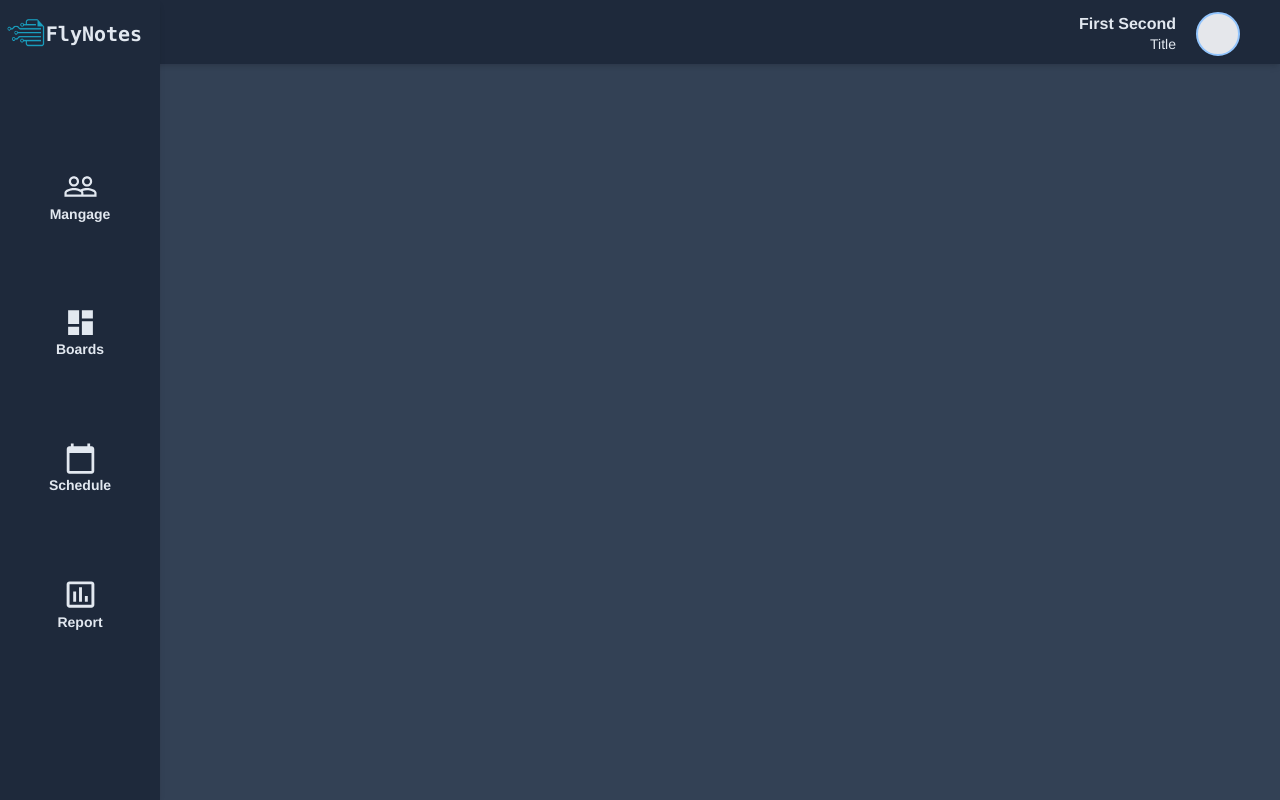
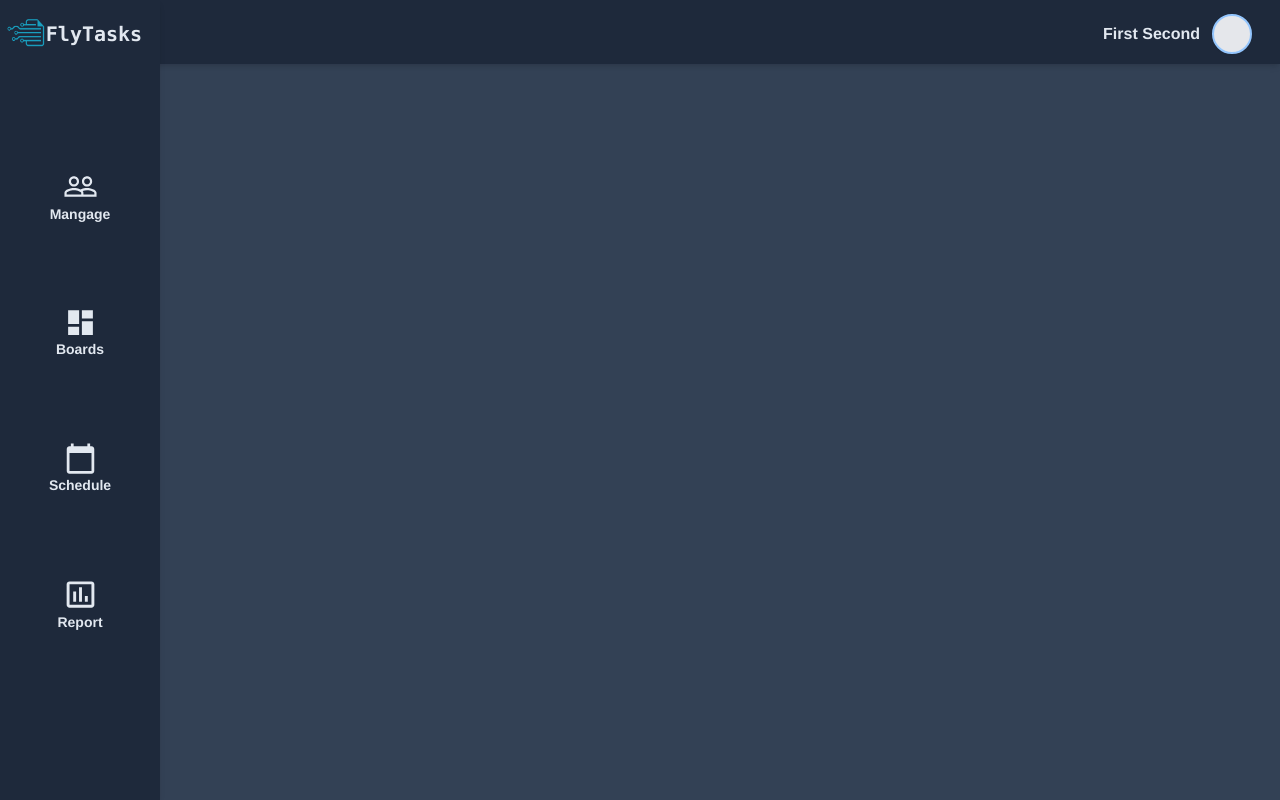
Before and after one commit to schmiff/kanban-app, a Next.js app: page / in a window 1280 px wide. Built offline with nearby package versions, Linux system fonts and the light colour scheme.

Commit message:
Update Styling

```diff
--- a/components/Headerbar.js
+++ b/components/Headerbar.js
@@ -3,18 +3,15 @@ import React from 'react'
 const Headerbar = () => {
   return (
     <header className="flex w-full flex items-center justify-end h-16 bg-slate-800 text-right shadow-md">
-        <div className="flex items-center px-10 pt-1">
-                <div className="text-slate-200 flex px-5 font-[Helvetica] leading-tight">
+        <div className="flex items-center px-7 pt-1">
+                <div className="text-slate-200 flex  px-3 font-[Helvetica] leading-tight">
                         <div>
                                 <div className="font-bold text-md">
                                         First Second
                                 </div>
-                                <div className="text-sm font-light">
-                                        Title
-                                </div>
                         </div>
                 </div>
-                <div className="h-11 w-11 rounded-full shadow-sm cursor-pointer bg-gray-200 border-2 border-blue-300">
+                <div className="h-10 w-10 rounded-full shadow-sm cursor-pointer bg-gray-200 border-2 border-blue-300">
 
                 </div>
         </div>
--- a/components/Sidebar.js
+++ b/components/Sidebar.js
@@ -11,7 +11,7 @@ const Sidebar = () => {
                                 <Image src={logo} width={40} height={28}/>
                         </div>
                         <div className= "font-mono font-bold text-slate-200 text-xl pt-2 pb-3 font-[Helvetica] opacity-100">
-                                FlyNotes
+                                FlyTasks
                         </div>
                 </div>
                 <div className="flex flex-col w-full h-full justify-center space-y-14 ">
```
